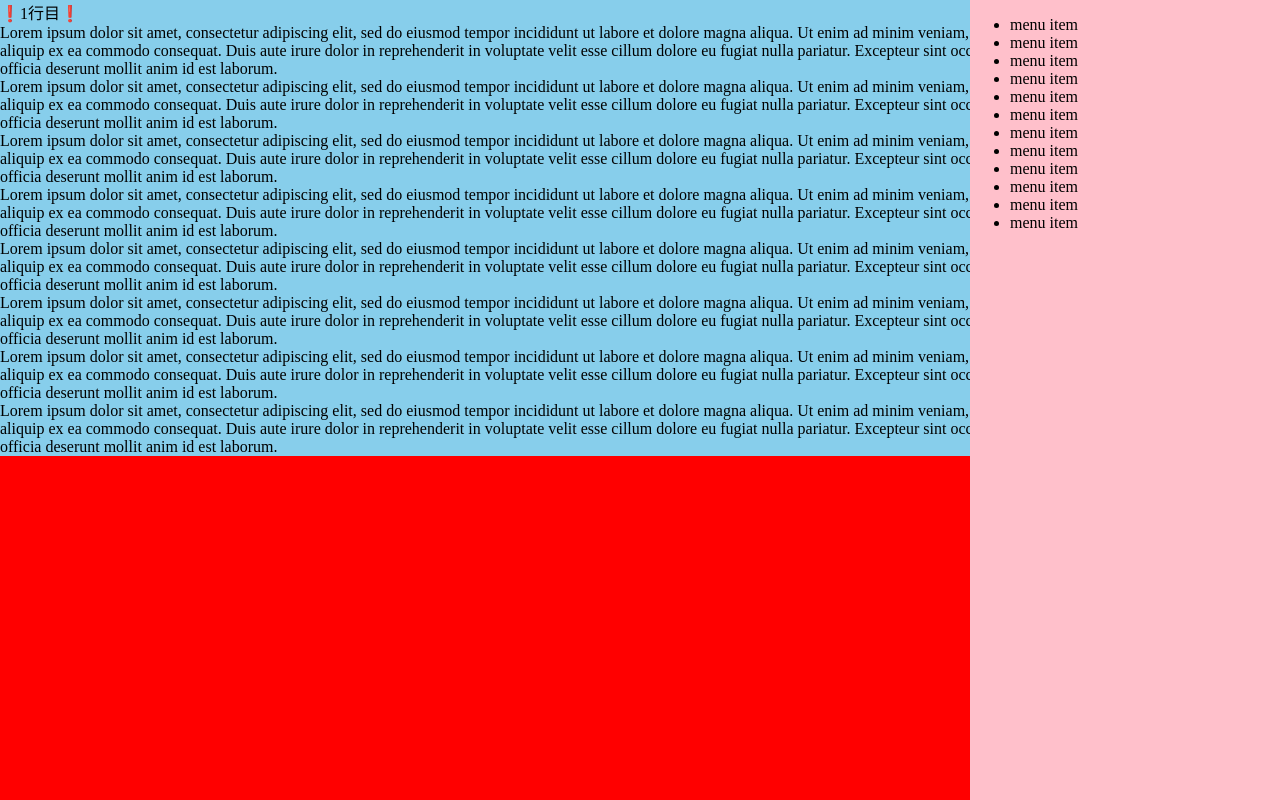
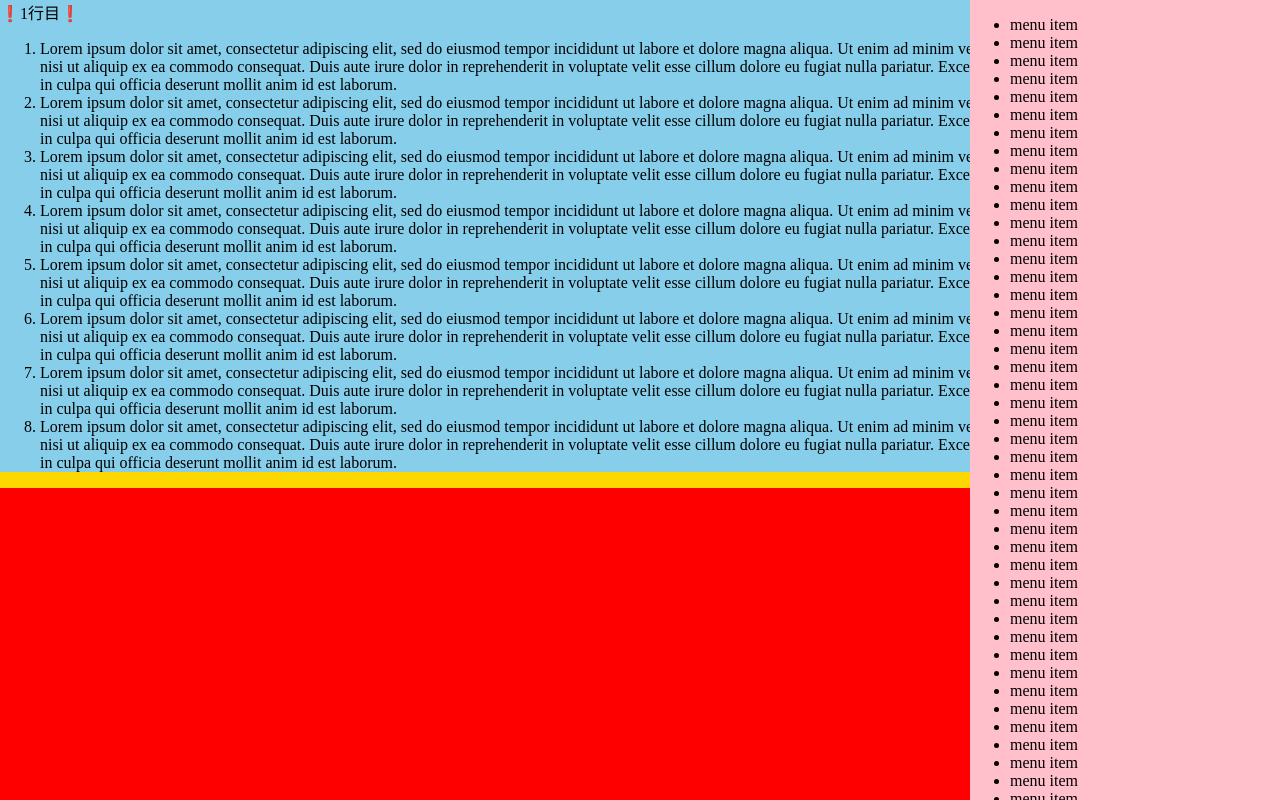
Before and after one commit to ruedap/lab.ruedap.com, a plain HTML site: page ios15-margin-bottom/3.html in a window 1280 px wide. Both pictures are taken after a click on the button "open". Drawn offline with Linux system fonts and the light colour scheme.

Commit message:
2022/02/28 18:50:35

```diff
--- a/ios15-margin-bottom/3.html
+++ b/ios15-margin-bottom/3.html
@@ -98,35 +98,73 @@
           <li>menu item</li>
           <li>menu item</li>
           <li>menu item</li>
+          <li>menu item</li>
+          <li>menu item</li>
+          <li>menu item</li>
+          <li>menu item</li>
+          <li>menu item</li>
+          <li>menu item</li>
+          <li>menu item</li>
+          <li>menu item</li>
+          <li>menu item</li>
+          <li>menu item</li>
+          <li>menu item</li>
+          <li>menu item</li>
+          <li>menu item</li>
+          <li>menu item</li>
+          <li>menu item</li>
+          <li>menu item</li>
+          <li>menu item</li>
+          <li>menu item</li>
+          <li>menu item</li>
+          <li>menu item</li>
+          <li>menu item</li>
+          <li>menu item</li>
+          <li>menu item</li>
+          <li>menu item</li>
+          <li>menu item</li>
+          <li>menu item</li>
+          <li>menu item</li>
+          <li>menu item</li>
+          <li>menu item</li>
+          <li>menu item</li>
+          <li>menu item</li>
+          <li>menu item</li>
+          <li>menu item</li>
+          <li>menu item</li>
+          <li>menu item</li>
+          <li>menu item</li>
         </ul>
       </div>
     </div>
     <div class="main">
       <div>❗1行目❗</div>
-      <div>
+      <ol>
+        <li>
           Lorem ipsum dolor sit amet, consectetur adipiscing elit, sed do eiusmod tempor incididunt ut labore et dolore magna aliqua. Ut enim ad minim veniam, quis nostrud exercitation ullamco laboris nisi ut aliquip ex ea commodo consequat. Duis aute irure dolor in reprehenderit in voluptate velit esse cillum dolore eu fugiat nulla pariatur. Excepteur sint occaecat cupidatat non proident, sunt in culpa qui officia deserunt mollit anim id est laborum.
-      </div>
-      <div>
+        </li>
+        <li>
           Lorem ipsum dolor sit amet, consectetur adipiscing elit, sed do eiusmod tempor incididunt ut labore et dolore magna aliqua. Ut enim ad minim veniam, quis nostrud exercitation ullamco laboris nisi ut aliquip ex ea commodo consequat. Duis aute irure dolor in reprehenderit in voluptate velit esse cillum dolore eu fugiat nulla pariatur. Excepteur sint occaecat cupidatat non proident, sunt in culpa qui officia deserunt mollit anim id est laborum.
-      </div>
-      <div>
+        </li>
+        <li>
           Lorem ipsum dolor sit amet, consectetur adipiscing elit, sed do eiusmod tempor incididunt ut labore et dolore magna aliqua. Ut enim ad minim veniam, quis nostrud exercitation ullamco laboris nisi ut aliquip ex ea commodo consequat. Duis aute irure dolor in reprehenderit in voluptate velit esse cillum dolore eu fugiat nulla pariatur. Excepteur sint occaecat cupidatat non proident, sunt in culpa qui officia deserunt mollit anim id est laborum.
-      </div>
-      <div>
+        </li>
+        <li>
           Lorem ipsum dolor sit amet, consectetur adipiscing elit, sed do eiusmod tempor incididunt ut labore et dolore magna aliqua. Ut enim ad minim veniam, quis nostrud exercitation ullamco laboris nisi ut aliquip ex ea commodo consequat. Duis aute irure dolor in reprehenderit in voluptate velit esse cillum dolore eu fugiat nulla pariatur. Excepteur sint occaecat cupidatat non proident, sunt in culpa qui officia deserunt mollit anim id est laborum.
-      </div>
-      <div>
+        </li>
+        <li>
           Lorem ipsum dolor sit amet, consectetur adipiscing elit, sed do eiusmod tempor incididunt ut labore et dolore magna aliqua. Ut enim ad minim veniam, quis nostrud exercitation ullamco laboris nisi ut aliquip ex ea commodo consequat. Duis aute irure dolor in reprehenderit in voluptate velit esse cillum dolore eu fugiat nulla pariatur. Excepteur sint occaecat cupidatat non proident, sunt in culpa qui officia deserunt mollit anim id est laborum.
-      </div>
-      <div>
+        </li>
+        <li>
           Lorem ipsum dolor sit amet, consectetur adipiscing elit, sed do eiusmod tempor incididunt ut labore et dolore magna aliqua. Ut enim ad minim veniam, quis nostrud exercitation ullamco laboris nisi ut aliquip ex ea commodo consequat. Duis aute irure dolor in reprehenderit in voluptate velit esse cillum dolore eu fugiat nulla pariatur. Excepteur sint occaecat cupidatat non proident, sunt in culpa qui officia deserunt mollit anim id est laborum.
-      </div>
-      <div>
+        </li>
+        <li>
           Lorem ipsum dolor sit amet, consectetur adipiscing elit, sed do eiusmod tempor incididunt ut labore et dolore magna aliqua. Ut enim ad minim veniam, quis nostrud exercitation ullamco laboris nisi ut aliquip ex ea commodo consequat. Duis aute irure dolor in reprehenderit in voluptate velit esse cillum dolore eu fugiat nulla pariatur. Excepteur sint occaecat cupidatat non proident, sunt in culpa qui officia deserunt mollit anim id est laborum.
-      </div>
-      <div>
+        </li>
+        <li>
           Lorem ipsum dolor sit amet, consectetur adipiscing elit, sed do eiusmod tempor incididunt ut labore et dolore magna aliqua. Ut enim ad minim veniam, quis nostrud exercitation ullamco laboris nisi ut aliquip ex ea commodo consequat. Duis aute irure dolor in reprehenderit in voluptate velit esse cillum dolore eu fugiat nulla pariatur. Excepteur sint occaecat cupidatat non proident, sunt in culpa qui officia deserunt mollit anim id est laborum.
-      </div>
+        </li>
+      </ol>
     </div>
   </body>
 </html>
```
Lines whose indentation alone changed are shown as unchanged.
